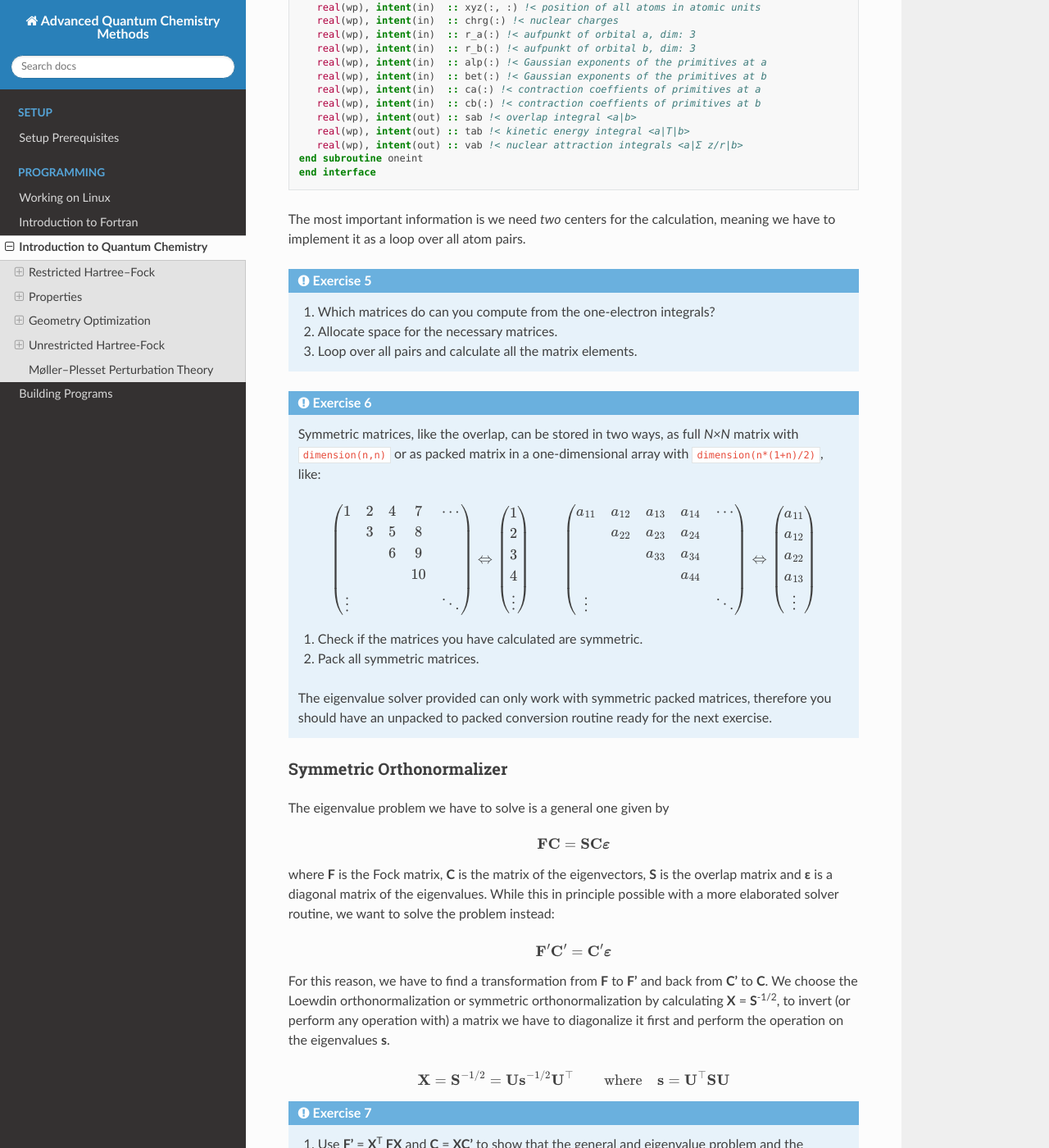
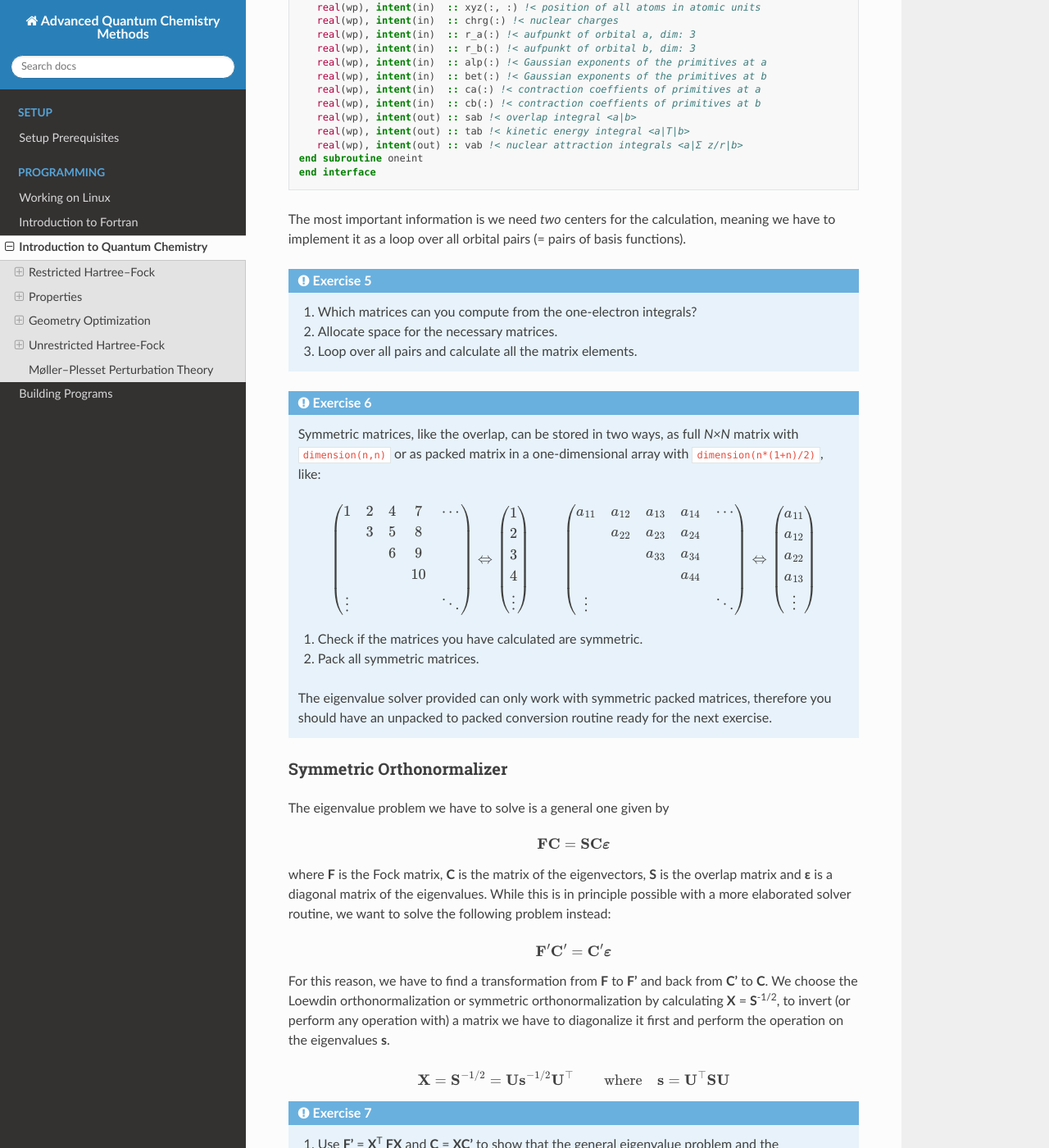
Before and after one commit to grimme-lab/qc2-teaching, a Sphinx documentation site: the page built from doc/scf.rst, in a window 1280 px wide and 1400 px high, scrolled down 4823 px. Shown: the whole window at 82% size. Built offline with Sphinx 7.4.7 and the Read the Docs theme 2.0.0, drawn with Linux system fonts in a browser that asks for light colours; some of the changed text lies outside the part shown.

Commit message:
fixed some typos

```diff
--- a/doc/scf.rst
+++ b/doc/scf.rst
@@ -262,11 +262,12 @@ over contracted Gaussian orbitals, let's check out the ``interface``:
    end interface
 
 The most important information is we need *two* centers for the calculation,
-meaning we have to implement it as a loop over all atom pairs.
+meaning we have to implement it as a loop over all orbital pairs (= pairs of basis
+functions).
 
 .. admonition:: Exercise 5
 
-   1. Which matrices do can you compute from the one-electron integrals?
+   1. Which matrices can you compute from the one-electron integrals?
    2. Allocate space for the necessary matrices.
    3. Loop over all pairs and calculate all the matrix elements.
 
@@ -319,8 +320,8 @@ The eigenvalue problem we have to solve is a general one given by
 
 where **F** is the Fock matrix, **C** is the matrix of the eigenvectors,
 **S** is the overlap matrix and **ε** is a diagonal matrix of the eigenvalues.
-While this in principle possible with a more elaborated solver routine,
-we want to solve the problem instead:
+While this is in principle possible with a more elaborated solver routine,
+we want to solve the following problem instead:
 
 .. math::
    \mathbf F^\prime \mathbf C^\prime = \mathbf C^\prime \boldsymbol\varepsilon
```
Also changed, not shown: other parts of doc/scf.rst (+2 -2 lines).
